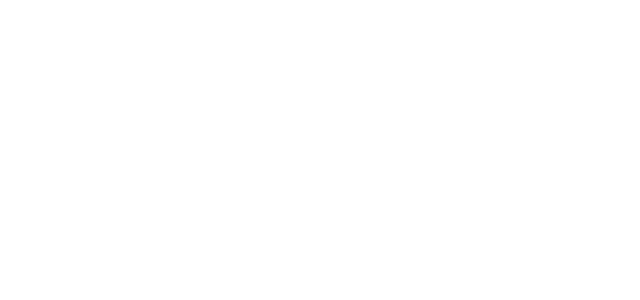
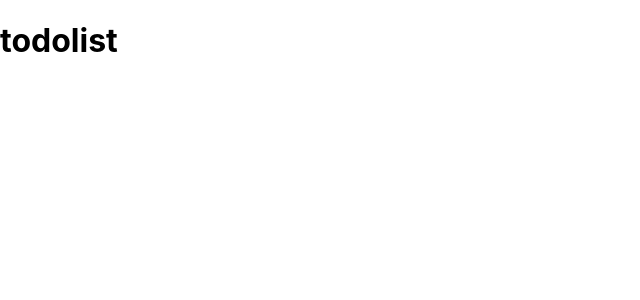
Before and after one commit to AleksTimofeev/todolist, a React (Create React App) app: page / in a window 1280 px wide. Shown: the top 300 px of the page, without its empty margins (0-640 px from the left). Built offline with nearby package versions, Linux system fonts and the light colour scheme.

Commit message:
start project

```diff
--- a/src/App.tsx
+++ b/src/App.tsx
@@ -4,7 +4,7 @@
 function App() {
   return (
     <div>
-
+      <h1>todolist</h1>
     </div>
   );
 }
```
